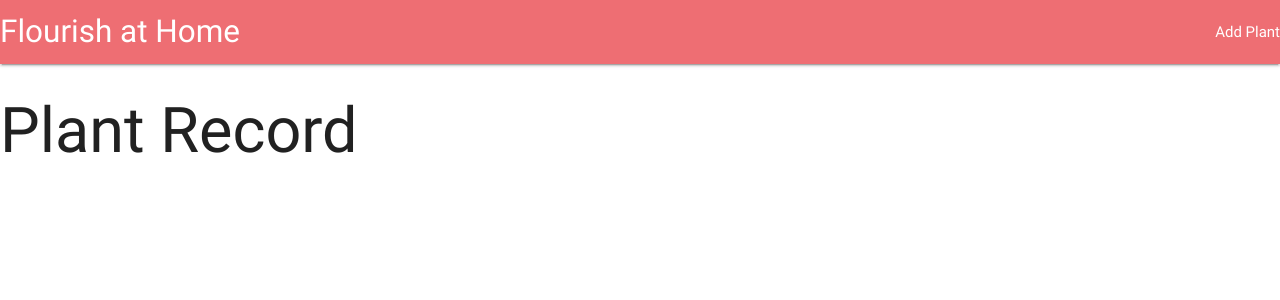
After one commit to Liz94688/test_forFlourish, a Flask app: page /get_record in a window 1280 px wide. The commit adds this page. Shown: the top 300 px of the page. Run offline with Flask 2, Linux system fonts and the light colour scheme; some libraries are stand-ins or nearby versions.

Commit message:
Included base.html and get_record.html. Added routes and start of navbar

```diff
--- a/app.py
+++ b/app.py
@@ -12,6 +12,11 @@ mongo = PyMongo(app)
 
 
 @app.route('/')
+@app.route('/get_record')
+def get_record():
+    return render_template("get_record.html")
+
+
 @app.route('/get_plants')
 def get_plants():
     return render_template("plants.html", plants=mongo.db.plants.find())
--- /dev/null
+++ b/templates/base.html
@@ -0,0 +1,19 @@
+<!DOCTYPE html>
+<html lang="en">
+<head>
+    <meta charset="UTF-8">
+    <meta name="viewport" content="width=device-width, initial-scale=1.0">
+    <meta http-equiv="X-UA-Compatible" content="ie=edge">
+    <link href="https://fonts.googleapis.com/icon?family=Material+Icons" rel="stylesheet">
+    <link rel="stylesheet"  href="https://cdnjs.cloudflare.com/ajax/libs/materialize/0.100.2/css/materialize.min.css">
+    <title>Flourish at Home</title>
+</head>
+<body>
+
+    {% block content %}
+    {% endblock %}
+
+    <script src="https://cdnjs.cloudflare.com/ajax/libs/jquery/3.4.1/jquery.min.js" integrity="sha256-CSXorXvZcTkaix6Yvo6HppcZGetbYMGWSFlBw8HfCJo=" crossorigin="anonymous"></script>
+    <script src="https://cdnjs.cloudflare.com/ajax/libs/materialize/1.0.0/js/materialize.min.js"></script>
+</body>
+</html>
--- /dev/null
+++ b/templates/get_record.html
@@ -0,0 +1,21 @@
+{% extends 'base.html' %}
+{% block content %}
+<body>
+
+<!-- Nav Bar -->
+    <nav>
+        <div class="nav-wrapper">
+        <a href="#" class="brand-logo">Flourish at Home</a>
+        <ul id="nav-mobile" class="right hide-on-med-and-down">
+            <li><a href="#"></a>Add Plant</li>
+        </ul>
+        </div>
+    </nav>
+<!-- Image with Add Plant button -->
+
+    <h1>Plant Record</h1>
+
+<!-- Each Plant Record added -->
+
+</body>
+{% endblock %}
```
Also changed, not shown: templates/plants.html (+12 -11 lines).
